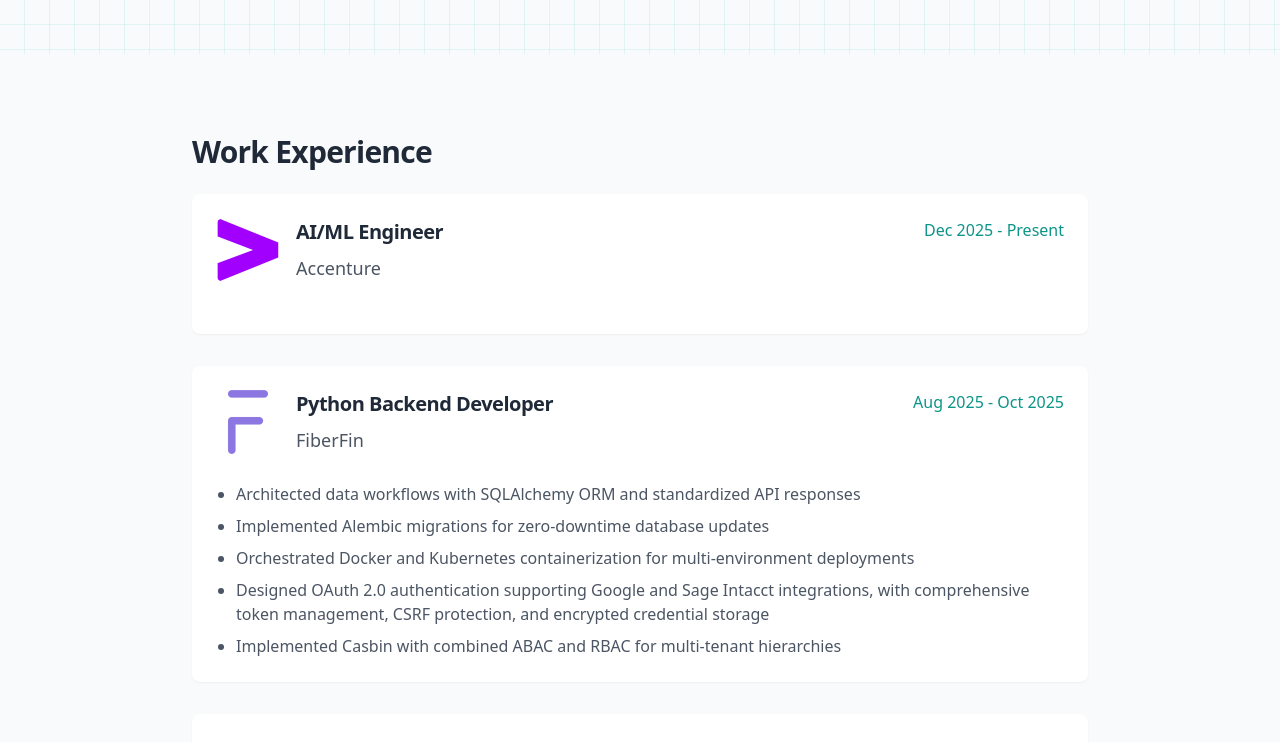
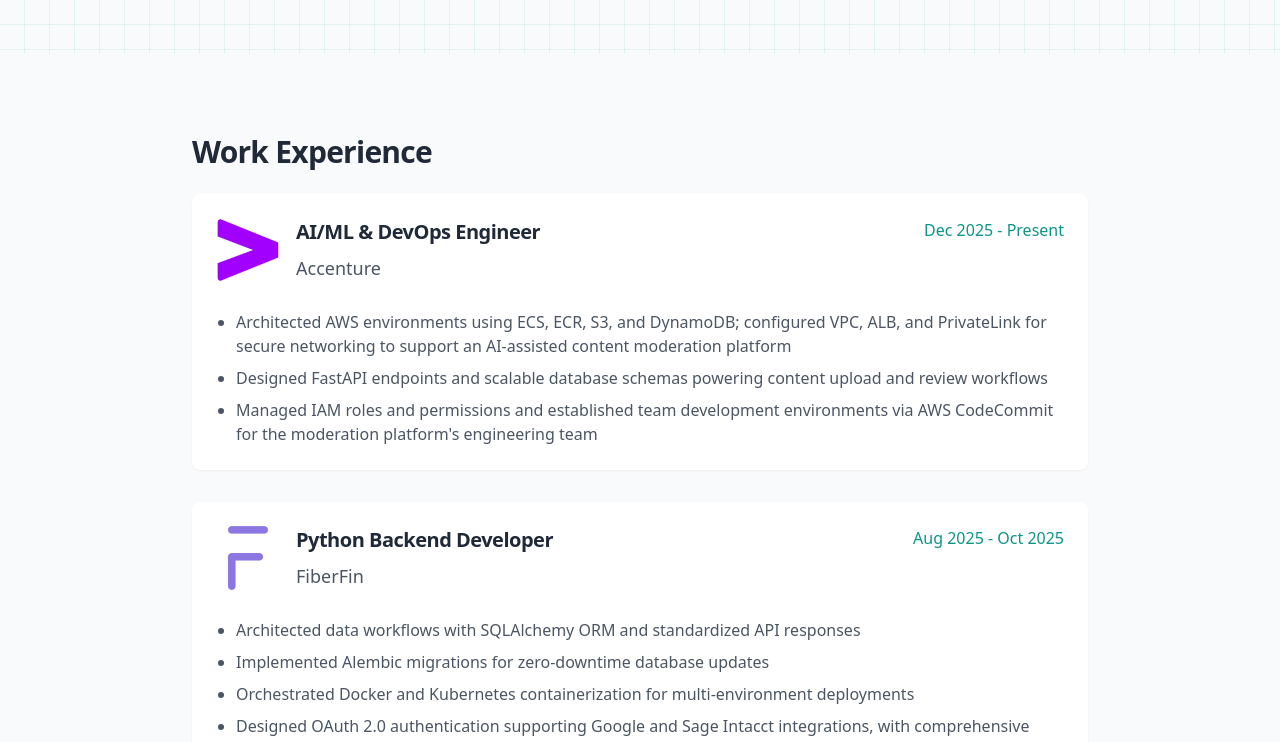
Before and after one commit to nocturnal629/portfolio, a Next.js app: page / in a window 1280 px wide. Shown: the part 2000-2742 px from the top of the page. Built offline with nearby package versions, Linux system fonts and the light colour scheme.

Commit message:
Refine Accenture AI/ML experience details

```diff
--- a/src/data/experience.ts
+++ b/src/data/experience.ts
@@ -2,11 +2,15 @@ import { Experience } from '@/types';
 
 export const experiences: Experience[] = [
   {
-    title: "AI/ML Engineer",
+    title: "AI/ML & DevOps Engineer",
     company: "Accenture",
     period: "Dec 2025 - Present",
     logo: "/logos/accenture.png",
-    responsibilities: []
+    responsibilities: [
+      "Architected AWS environments using ECS, ECR, S3, and DynamoDB; configured VPC, ALB, and PrivateLink for secure networking to support an AI-assisted content moderation platform",
+      "Designed FastAPI endpoints and scalable database schemas powering content upload and review workflows",
+      "Managed IAM roles and permissions and established team development environments via AWS CodeCommit for the moderation platform's engineering team"
+    ]
   },
   {
     title: "Python Backend Developer",
```
